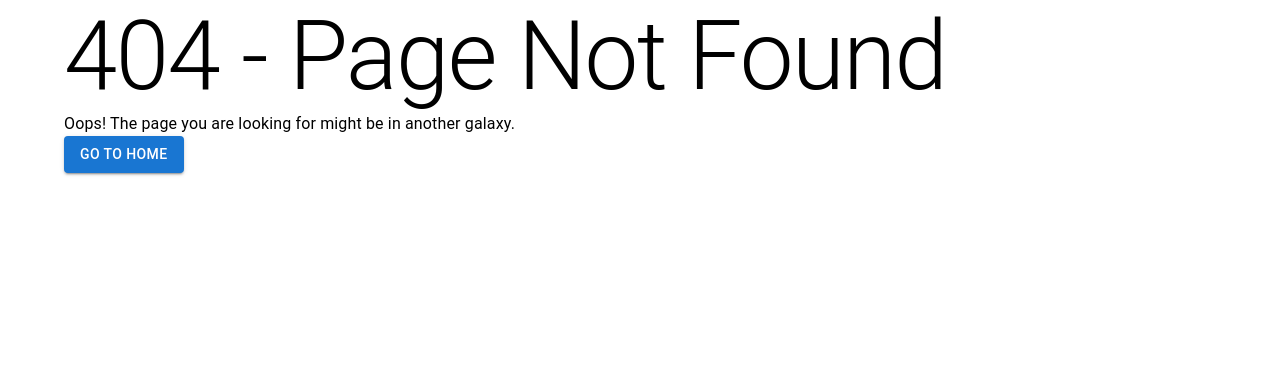
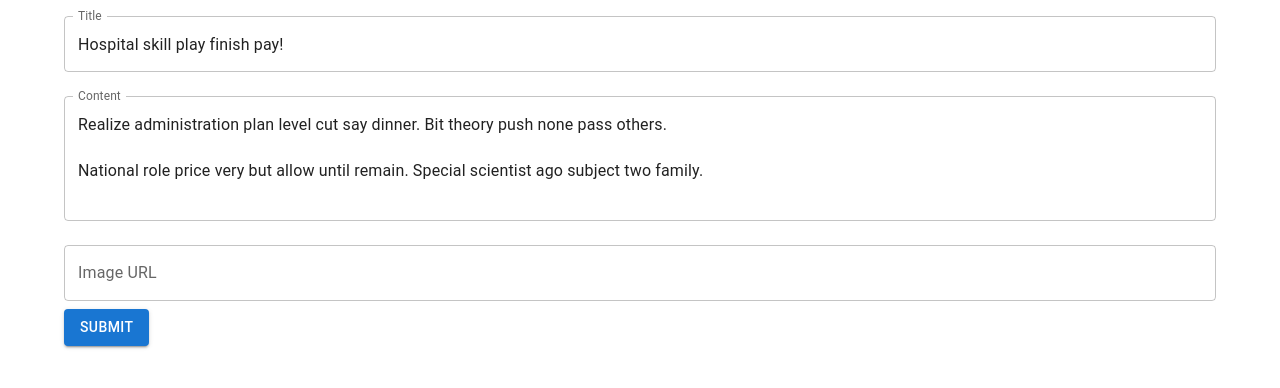
Before and after one commit to elhammmi/ArkusAI-BlogApp, a React (Create React App) app: page /edit/1 in a window 1280 px wide. Before the commit this address had no page. Shown: the top 388 px of the page. Built offline with nearby package versions, Linux system fonts and the light colour scheme.

Commit message:
Implement edit delete add page

```diff
--- /dev/null
+++ b/src/components/PostAddOrEdit.tsx
@@ -0,0 +1,127 @@
+import React, { useEffect, useState } from "react";
+import TextField from "@mui/material/TextField";
+import Button from "@mui/material/Button";
+import Container from "@mui/material/Container";
+import { useNavigate, useParams } from "react-router";
+import { addPost, editPost, getPost } from "../storage/blogStorageActions";
+import { PostInterface } from "../types";
+import ErrorPage from "./ErrorPage";
+
+const PostAddOrEdit = () => {
+  const navigate = useNavigate();
+  const [isValidEdit, setIsValidEdit] = useState(true);
+  const [postData, setPostData] = useState<PostInterface>({
+    id: 0,
+    title: "",
+    content: "",
+    imgUrl: "",
+    createdAt: new Date(),
+  });
+  const { id } = useParams();
+  useEffect(() => {
+    if (id && !isNaN(parseInt(id))) {
+      const currentPostData = getPost(parseInt(id));
+      if (!currentPostData) {
+        setIsValidEdit(false);
+      } else {
+        setPostData(currentPostData);
+      }
+    }
+  }, [id]);
+  const [errors, setErrors] = useState<Partial<PostInterface>>({});
+
+  const isValidUrl = (url: string): boolean => {
+    // Simple URL validation
+    const urlPattern = /^(https?|ftp):\/\/[^\s/$.?#].[^\s]*$/i;
+    return urlPattern.test(url);
+  };
+
+  const handleChange = (
+    event: React.ChangeEvent<
+      HTMLInputElement | HTMLTextAreaElement | { name?: string; value: unknown }
+    >
+  ) => {
+    const { name, value } = event.target;
+    setPostData((prevData) => ({
+      ...prevData,
+      [name as string]: value as string,
+    }));
+  };
+  const handleSubmit = (event: React.FormEvent<HTMLFormElement>) => {
+    event.preventDefault();
+
+    const formErrors: Partial<PostInterface> = {};
+    if (!postData.title.trim()) {
+      formErrors.title = "Title is required";
+    }
+    if (!postData.content.trim()) {
+      formErrors.content = "Content is required";
+    }
+
+    if (postData.imgUrl && !isValidUrl(postData.imgUrl.trim())) {
+      formErrors.imgUrl = "Invalid URL format";
+    }
+
+    setErrors(formErrors);
+
+    if (Object.keys(formErrors).length === 0) {
+      setErrors({});
+      if (!id) {
+        addPost(postData);
+      } else {
+        editPost(postData);
+      }
+      navigate("/");
+    }
+  };
+
+  return (
+    <>
+      {isValidEdit ? (
+        <Container>
+          <form onSubmit={handleSubmit}>
+            <TextField
+              label="Title"
+              name="title"
+              value={postData.title}
+              fullWidth
+              margin="normal"
+              error={!!errors.title}
+              helperText={errors.title}
+              onChange={handleChange}
+            />
+            <TextField
+              label="Content"
+              name="content"
+              value={postData.content}
+              fullWidth
+              multiline
+              rows={4}
+              margin="normal"
+              error={!!errors.content}
+              helperText={errors.content}
+              onChange={handleChange}
+            />
+            <TextField
+              label="Image URL"
+              name="imgUrl"
+              value={postData.imgUrl}
+              fullWidth
+              margin="normal"
+              error={!!errors.imgUrl}
+              helperText={errors.imgUrl}
+              onChange={handleChange}
+            />
+            <Button variant="contained" color="primary" type="submit">
+              Submit
+            </Button>
+          </form>
+        </Container>
+      ) : (
+        <ErrorPage />
+      )}
+    </>
+  );
+};
+
+export default PostAddOrEdit;
--- a/src/components/PostDetail.tsx
+++ b/src/components/PostDetail.tsx
@@ -4,12 +4,15 @@ import Typography from "@mui/material/Typography";
 import Divider from "@mui/material/Divider";
 import Button from "@mui/material/Button";
 import CardMedia from "@mui/material/CardMedia";
-import { getPost } from "../storage/blogStorageActions";
+import { deletePost, getPost } from "../storage/blogStorageActions";
 import { useParams } from "react-router";
 import PageNotFound from "./PageNotFound";
 import ErrorPage from "./ErrorPage";
 import moment from "moment";
+import { useNavigate } from "react-router-dom";
+
 const PostDetail = () => {
+  const navigate = useNavigate();
   const { id } = useParams();
   if (!id || isNaN(parseInt(id))) return <ErrorPage />;
   const post = getPost(parseInt(id));
@@ -17,6 +20,14 @@ const PostDetail = () => {
     return <PageNotFound />;
   }
 
+  const handleEdit = () => {
+    navigate(`/edit/${post.id}`);
+  };
+
+  const handleDelete = () => {
+    deletePost(post.id);
+    navigate("/");
+  };
   return (
     <>
       <Card>
@@ -40,12 +51,46 @@ const PostDetail = () => {
           </Typography>
 
           <Divider />
-          <Typography variant="body1">{post.content}</Typography>
+          <Typography
+            sx={(theme) => ({
+              mt: 2,
+              pl: 0.5,
+              pr: 1,
+              mb: 2,
+            })}
+            variant="body1"
+          >
+            {post.content}
+          </Typography>
 
           <Divider />
 
-          <Button variant="contained" color="primary">
-            Edit Post
+          <Button
+            sx={(theme) => ({
+              mt: 2,
+              py: 0.4,
+              pl: 0.5,
+              pr: 1,
+              mr: 1,
+            })}
+            variant="contained"
+            color="primary"
+            onClick={handleEdit}
+          >
+            Edit
+          </Button>
+          <Button
+            sx={(theme) => ({
+              mt: 2,
+              py: 0.4,
+              pl: 0.5,
+              pr: 1,
+            })}
+            variant="contained"
+            color="error"
+            onClick={handleDelete}
+          >
+            Delete
           </Button>
         </CardContent>
       </Card>
--- a/src/components/PostList.tsx
+++ b/src/components/PostList.tsx
@@ -9,6 +9,8 @@ import { useEffect, useRef, useState } from "react";
 import { getPostList } from "../storage/blogStorageActions";
 import { PostInterface } from "../types";
 import { Link } from "react-router-dom";
+import Button from "@mui/material/Button";
+import { Container } from "@mui/system";
 
 const PostList = () => {
   const postListDiv: React.RefObject<HTMLInputElement> = useRef(null);
@@ -38,9 +40,11 @@ const PostList = () => {
   };
   return (
     <div>
+      <Container>
+        <Button variant="contained" color="success">
+          New post
+        </Button>
         <div ref={postListDiv} className="post-list-container">
-        {/* Display current page posts */}
-
           {currentData.map((item: PostInterface) => (
             <Link
               key={item.id}
@@ -70,7 +74,6 @@ const PostList = () => {
             </Link>
           ))}
         </div>
-      {/* Pagination component */}
         <Pagination
           count={pageCount}
           page={page}
@@ -81,6 +84,7 @@ const PostList = () => {
           showLastButton
           className="pagination"
         />
+      </Container>
     </div>
   );
 };
--- a/src/index.tsx
+++ b/src/index.tsx
@@ -5,6 +5,7 @@ import PostList from "./components/PostList";
 import PostDetail from "./components/PostDetail";
 import PageNotFound from "./components/PageNotFound";
 import { seedData } from "./storage/blogStorageActions";
+import PostAddOrEdit from "./components/PostAddOrEdit";
 
 const root = ReactDOM.createRoot(
   document.getElementById("root") as HTMLElement
@@ -16,6 +17,7 @@ root.render(
     <Routes>
       <Route path="/" element={<PostList />} />
       <Route path="/post/:id" element={<PostDetail />} />
+      <Route path="/edit/:id?" element={<PostAddOrEdit />} />
       <Route path="*" element={<PageNotFound />} />
     </Routes>
   </BrowserRouter>
--- a/src/storage/blogStorageActions.ts
+++ b/src/storage/blogStorageActions.ts
@@ -9,7 +9,9 @@ export const getPostList = (): PostInterface[] => {
   if (!list) {
     return [] as PostInterface[];
   }
-  return list;
+  return list.sort(function (a, b) {
+    return +new Date(b.createdAt) - +new Date(a.createdAt);
+  });
 };
 
 export const getPost = (postId: number): PostInterface | undefined => {
@@ -19,13 +21,25 @@ export const getPost = (postId: number): PostInterface | undefined => {
 };
 export const addPost = (post: PostInterface) => {
   let list = getPostList();
+  const nextId = getNextId();
+  post.id = nextId;
   list = [...list, post];
   setItem(key, list);
 };
 
 export const editPost = (post: PostInterface) => {
+  post.updatedAt = new Date();
   let list = getPostList();
   list = list.map((item) => (item.id === post.id ? post : item));
+  setItem(key, list);
+};
+
+export const deletePost = (id: number) => {
+  let list = getPostList();
+  const removeItem = list.find((item) => item.id === id);
+  if (removeItem) {
+    list = list.filter((item) => item.id !== id);
+  }
   setItem(key, list);
 };
 
@@ -39,3 +53,9 @@ export const seedData = () => {
 
   setItem(key, dataList);
 };
+
+const getNextId = () => {
+  const list = getPostList();
+  const nextId = Math.max(...list.map((item) => item.id)) + 1;
+  return nextId;
+};
--- a/src/types/index.ts
+++ b/src/types/index.ts
@@ -4,4 +4,5 @@ export interface PostInterface {
   content: string;
   createdAt: Date;
   imgUrl: string;
+  updatedAt?: Date;
 }
```
Lines whose indentation alone changed are shown as unchanged.
